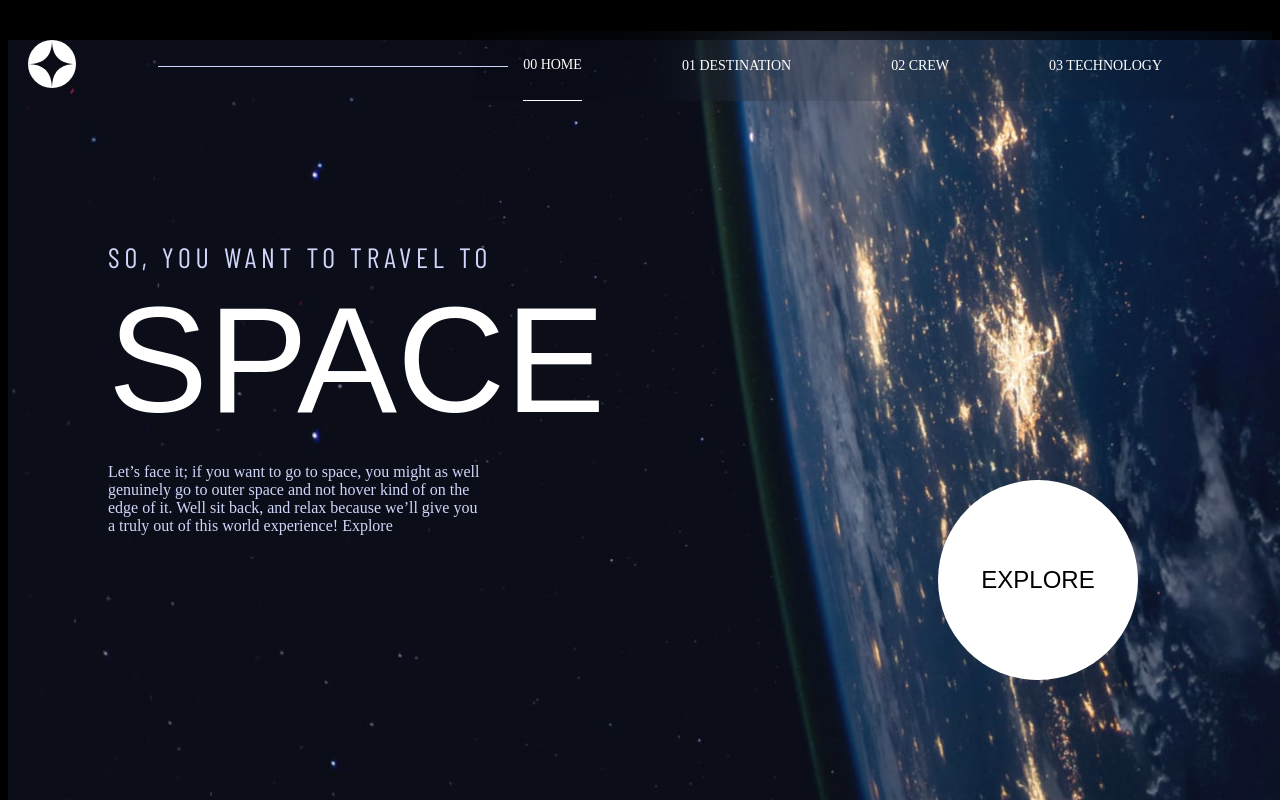
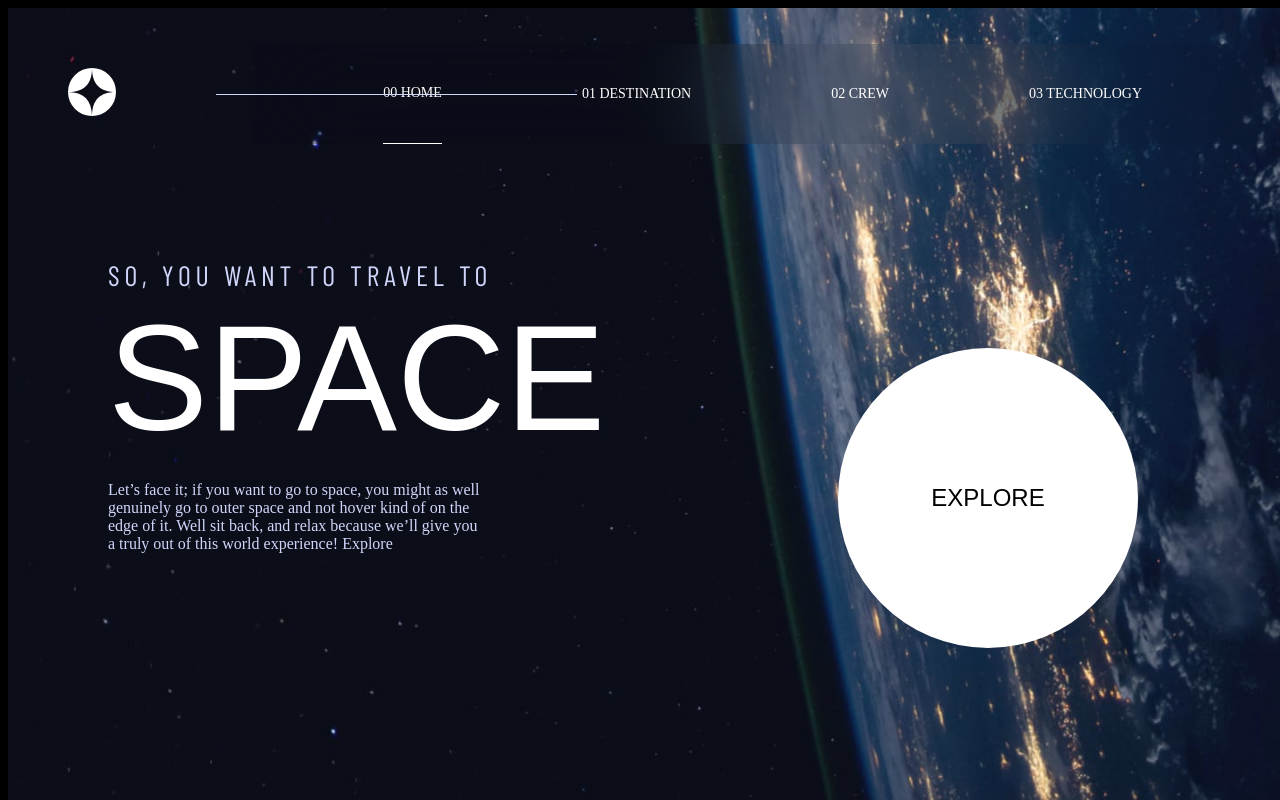
Before and after one commit to jk6722/react-space-tourism, a React (Vite) app: page / in a window 1280 px wide. Built offline with nearby package versions, Linux system fonts and the light colour scheme; a web font is replaced by a local one.

Commit message:
modify: header 위치 조정 & body_container 요소 위치 조정

```diff
--- a/src/components/header/Header.module.scss
+++ b/src/components/header/Header.module.scss
@@ -1,18 +1,18 @@
 .container {
   // margin: 60px 0 0 50px;
   position: relative;
-  z-index: 2;
   // display: flex;
+  // margin-top: 100px;
+  padding-top: 20px;
   .header_container {
     // position: absolute;
     display: flex;
     align-items: center;
-    margin: 40px 0 0 20px;
+    margin: 40px 0 0 60px;
     .line_box_container {
-      width: 350px;
-      position: absolute;
-      top: 50%;
-      left: 150px;
+      width: 30%;
+      position: relative;
+      left: 100px;
       z-index: 2;
       .line_box {
         border-bottom: 0.5px solid #d0d6f9;
@@ -21,13 +21,13 @@
     }
     .link_container {
       display: flex;
-      // padding: 30px 0px;
-      height: 70px;
+      height: 100px;
       background-color: rgba(0, 0, 0, 0.04);
       backdrop-filter: blur(50px);
       position: absolute;
       right: 0;
       overflow: hidden;
+      padding: 0 60px;
       .link {
         display: flex;
         font-size: 14px;
@@ -37,6 +37,7 @@
         justify-content: center;
         text-decoration: none;
         color: white;
+        margin: 0 20px;
         span {
           height: 100%;
           display: flex;
@@ -50,11 +51,13 @@
         display: flex;
         font-size: 14px;
         position: relative;
-        padding: 0 50px;
         align-items: center;
         justify-content: center;
         text-decoration: none;
         color: white;
+        padding: 0 50px;
+        margin: 0 20px;
+
         span {
           height: 100%;
           display: flex;
@@ -62,12 +65,6 @@
           border-bottom: 2px solid white;
         }
       }
-      .link:nth-child(1) {
-        margin-left: 60px;
-      }
-      .link:last-child {
-        margin-right: 60px;
-      }
     }
   }
 }
--- a/src/pages/CrewPage/CrewPage.module.scss
+++ b/src/pages/CrewPage/CrewPage.module.scss
@@ -8,6 +8,7 @@
     position: absolute;
     top: 100px;
     padding: 20px 100px;
+    margin-top: 100px;
 
     .div_container {
       display: flex;
--- a/src/pages/DestinationPage/DestinationPage.module.scss
+++ b/src/pages/DestinationPage/DestinationPage.module.scss
@@ -5,6 +5,7 @@
   background-size: cover;
   position: fixed;
   .body_container {
+    margin-top: 100px;
     position: absolute;
     top: 100px;
     padding: 20px 100px;
--- a/src/pages/HomePage/HomePage.module.scss
+++ b/src/pages/HomePage/HomePage.module.scss
@@ -6,7 +6,7 @@
   position: fixed;
   .body_container {
     padding: 100px;
-    margin-top: 100px;
+    margin-top: 150px;
     display: flex;
     .text_container {
       width: 50%;
@@ -36,8 +36,8 @@
       bottom: 160px;
       right: 150px;
       .btn {
-        width: 200px;
-        height: 200px;
+        width: 300px;
+        height: 300px;
         display: flex;
         background-color: white;
         border-radius: 50%;
@@ -49,7 +49,7 @@
           font-size: 24px;
         }
         &:hover {
-          outline: solid 30px #979797;
+          outline: solid 30px rgba(151, 151, 151, 0.4);
           transition: outline 0.3s linear;
         }
       }
--- a/src/pages/TechnologyPage/TechnologyPage.module.scss
+++ b/src/pages/TechnologyPage/TechnologyPage.module.scss
@@ -7,6 +7,7 @@
   .body_container {
     position: absolute;
     top: 100px;
+    margin-top: 100px;
     padding: 20px 100px;
     .div_container {
       display: flex;
```
